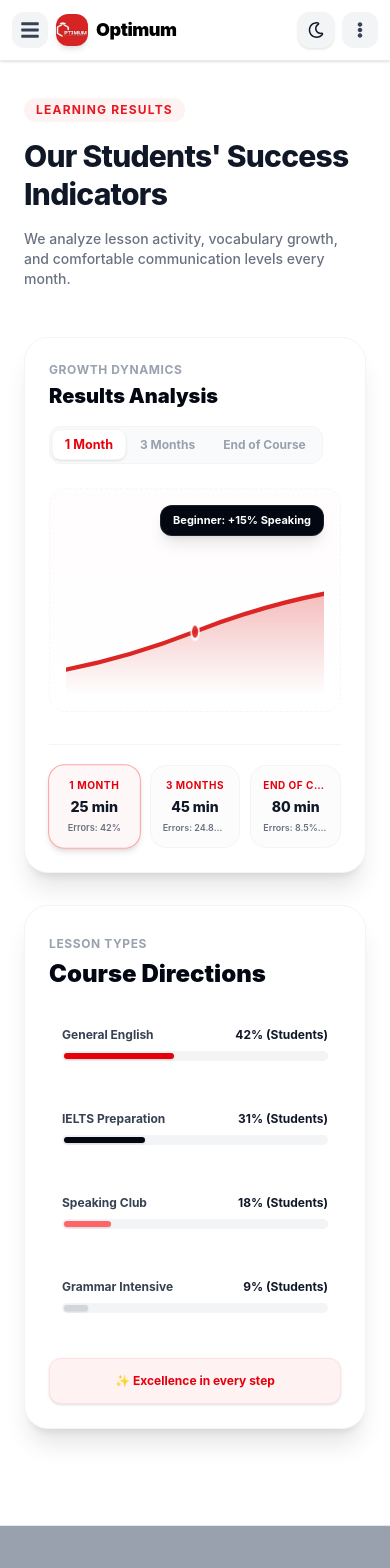
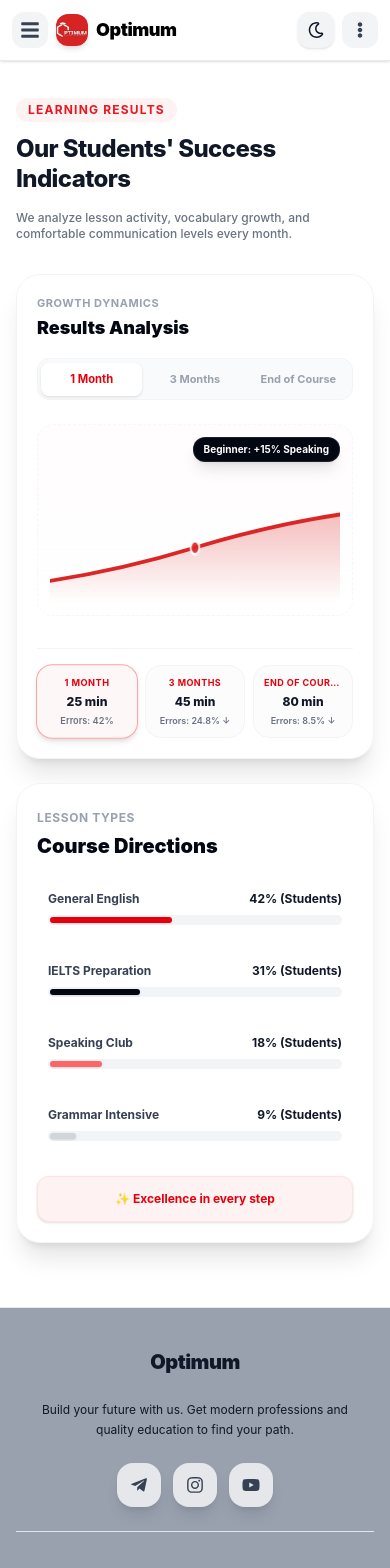
Before and after one commit to fm1227693-hub/PROJECT, a React (Vite) app: page /stats in a window 390 px wide. Shown: the top 1568 px of the page. Built offline with nearby package versions, Linux system fonts and the light colour scheme.

Commit message:
update code

```diff
--- a/src/components/Stats.jsx
+++ b/src/components/Stats.jsx
@@ -5,15 +5,19 @@ import 'aos/dist/aos.css'
 
 export default function Stats() {
     const { t } = useTranslation()
+    // Faqat '1m', '3m', 'end' qiymatlarini qabul qiladigan state
     const [activeTab, setActiveTab] = useState('1m');
 
+    // AOS kutubxonasini ishga tushirish
     useEffect(() => {
         AOS.init({
-            once: true,
-            offset: 100,
+            once: true, // Animatsiya faqat bir marta o'ynaydi
+            offset: 100, // Element ko'ringandan 100px keyin boshlanadi
+            duration: 800, // Standart animatsiya davomiyligi
         })
     }, [])
 
+    // Har bir tab uchun ma'lumotlar konfiguratsiyasi
     const dataConfig = {
         '1m': {
             label: t('statistic.tab1'),
@@ -47,51 +51,54 @@ export default function Stats() {
         }
     };
 
+    // Hozirgi faol tab bo'yicha ma'lumotlarni olish
     const current = dataConfig[activeTab];
 
     return (
-        <div className="max-w-7xl mx-auto px-6 lg:px-8 pt-24 mb-24 select-none font-sans transition-colors duration-200">
+        // Yuqori qismdagi padding pt-24 sm:pt-28 ga o'zgartirildi (fixed navbar uchun joy)
+        <div className="max-w-7xl mx-auto px-4 sm:px-6 lg:px-8 pt-24 sm:pt-28 mb-16 sm:mb-24 select-none font-sans transition-colors duration-200">
 
             {/* Sarlavha qismi */}
             <div
                 data-aos="fade-up"
-                data-aos-duration="800"
-                className="flex flex-col md:flex-row md:items-end justify-between mb-12 gap-4"
+                className="flex flex-col md:flex-row md:items-end justify-between mb-8 sm:mb-12 gap-4"
             >
                 <div className="max-w-xl">
                     <span className="text-xs font-bold uppercase tracking-widest text-red-600 dark:text-red-400 bg-red-50 dark:bg-red-500/10 px-3 py-1 rounded-full inline-block animate-pulse">
                         {t('statistic.badge')}
                     </span>
-                    <h2 className="text-3xl md:text-4xl font-extrabold text-gray-900 dark:text-white mt-4 tracking-tight leading-tight">
+                    <h2 className="text-2xl sm:text-3xl md:text-4xl font-extrabold text-gray-900 dark:text-white mt-3 sm:mt-4 tracking-tight leading-tight">
                         {t('statistic.title')}
                     </h2>
                 </div>
-                <p className="text-gray-500 dark:text-gray-400 font-medium text-sm md:text-base max-w-sm md:text-right">
+                <p className="text-gray-500 dark:text-gray-400 font-medium text-xs sm:text-sm md:text-base max-w-sm md:text-right">
                     {t('statistic.description')}
                 </p>
             </div>
 
-            <div className="grid grid-cols-1 lg:grid-cols-12 gap-8 items-stretch">
+            {/* Asosiy Grid kontent */}
+            <div className="grid grid-cols-1 lg:grid-cols-12 gap-6 sm:gap-8 items-stretch">
 
                 {/* Left Card: Chart & Dynamics */}
                 <div
                     data-aos="fade-right"
-                    data-aos-duration="800"
-                    className="bg-white dark:bg-gray-950 border border-gray-100 dark:border-gray-800 rounded-3xl p-6 sm:p-8 shadow-xl lg:col-span-7 flex flex-col justify-between hover:shadow-2xl transition-all duration-500 group/card"
+                    className="bg-white dark:bg-gray-950 border border-gray-100 dark:border-gray-800 rounded-3xl p-5 sm:p-8 shadow-xl lg:col-span-7 flex flex-col justify-between hover:shadow-2xl transition-all duration-500 group/card"
                 >
                     <div>
-                        <div className="flex flex-col lg:flex-row lg:items-center justify-between gap-4 mb-6">
+                        {/* Dinamik sarlavha va tablar qismi (Mobil uchun moslashtirilgan) */}
+                        <div className="flex flex-col gap-4 mb-6">
                             <div className="flex flex-col">
-                                <span className="text-xs font-bold text-gray-400 dark:text-gray-500 uppercase tracking-wider">{t('statistic.dynamicsTitle')}</span>
-                                <h3 className="text-xl sm:text-2xl font-black text-gray-950 dark:text-white mt-1">{t('statistic.analysisTitle')}</h3>
+                                <span className="text-[11px] sm:text-xs font-bold text-gray-400 dark:text-gray-500 uppercase tracking-wider">{t('statistic.dynamicsTitle')}</span>
+                                <h3 className="text-lg sm:text-xl md:text-2xl font-black text-gray-950 dark:text-white mt-0.5 sm:mt-1">{t('statistic.analysisTitle')}</h3>
                             </div>
 
-                            <div className="flex items-center gap-1 bg-gray-50 dark:bg-gray-900 p-1 rounded-xl border border-gray-100 dark:border-gray-800 self-start lg:self-auto overflow-x-auto max-w-full">
+                            {/* Tab tugmalari - Kichik ekranlarda 3 ta ustunga bo'linadi */}
+                            <div className="grid grid-cols-3 gap-1 bg-gray-50 dark:bg-gray-900 p-1 rounded-xl border border-gray-100 dark:border-gray-800 w-full">
                                 {Object.keys(dataConfig).map((key) => (
                                     <button
                                         key={key}
                                         onClick={() => setActiveTab(key)}
-                                        className={`px-3 py-1.5 text-xs font-bold rounded-lg transition-all duration-300 cursor-pointer active:scale-95 whitespace-nowrap text-center ${activeTab === key ? 'bg-white dark:bg-gray-800 shadow-sm text-red-600 dark:text-red-400 scale-105' : 'text-gray-400 dark:text-gray-500 hover:text-gray-900 dark:hover:text-white'}`}
+                                        className={`py-2 px-1 text-[11px] sm:text-xs font-bold rounded-lg transition-all duration-300 cursor-pointer active:scale-95 truncate text-center ${activeTab === key ? 'bg-white dark:bg-gray-800 shadow-sm text-red-600 dark:text-red-400 scale-[1.02]' : 'text-gray-400 dark:text-gray-500 hover:text-gray-900 dark:hover:text-white'}`}
                                     >
                                         {dataConfig[key].label}
                                     </button>
@@ -99,8 +106,8 @@ export default function Stats() {
                             </div>
                         </div>
 
-                        {/* Grafik bloki */}
-                        <div className="w-full h-56 bg-gradient-to-b from-red-50/20 dark:from-red-500/10 to-transparent rounded-2xl p-4 flex items-end relative border border-dashed border-gray-100/70 dark:border-gray-800 mb-6 overflow-hidden transition-all duration-500 group-hover/card:border-red-200 dark:group-hover/card:border-red-900/40">
+                        {/* Grafik ko'rinishi */}
+                        <div className="w-full h-48 sm:h-56 bg-gradient-to-b from-red-50/20 dark:from-red-500/10 to-transparent rounded-2xl p-3 sm:p-4 flex items-end relative border border-dashed border-gray-100/70 dark:border-gray-800 mb-6 overflow-hidden transition-all duration-500 group-hover/card:border-red-200 dark:group-hover/card:border-red-900/40">
                             <svg className="w-full h-full transition-all duration-700 ease-in-out" viewBox="0 0 400 150" preserveAspectRatio="none">
                                 <defs>
                                     <linearGradient id="largeChartGrad" x1="0" y1="0" x2="0" y2="1">
@@ -110,17 +117,19 @@ export default function Stats() {
                                 </defs>
                                 <path d={current.gradD} fill="url(#largeChartGrad)" className="transition-all duration-700 ease-in-out" />
                                 <path d={current.pathD} stroke="#dc2626" strokeWidth="3.5" strokeLinecap="round" strokeLinejoin="round" fill="none" className="transition-all duration-700 ease-in-out" />
+                                {/* Pulsatsiyalanuvchi nuqta */}
                                 <circle cx={current.circleX} cy={current.circleY} r="6" fill="#dc2626" stroke="#ffffff" strokeWidth="2.5" className="transition-all duration-700 ease-in-out animate-pulse" />
                             </svg>
 
-                            <div className="absolute top-4 right-4 sm:top-6 sm:right-6 bg-gray-950 dark:bg-white text-white dark:text-gray-950 text-[11px] font-bold px-3 py-1.5 rounded-xl shadow-lg transition-all duration-500 transform hover:scale-105 border border-white/10 dark:border-gray-900/10">
+                            {/* Trend haqida yorliq */}
+                            <div className="absolute top-3 right-3 sm:top-6 sm:right-6 bg-gray-950 dark:bg-white text-white dark:text-gray-950 text-[10px] sm:text-[11px] font-bold px-2.5 py-1 sm:px-3 sm:py-1.5 rounded-xl shadow-lg transition-all duration-500 transform hover:scale-105 border border-white/10 dark:border-gray-900/10">
                                 {current.trendText}
                             </div>
                         </div>
                     </div>
 
-                    {/* Pastki 3 ta oy kartochkalari (Dizaynli chiziq qaytarildi) */}
-                    <div className="grid grid-cols-3 gap-2.5 sm:gap-3 border-t border-gray-100 dark:border-gray-800/80 pt-5 mt-2 text-center">
+                    {/* Pastki 3 ta oy kartochkalari (Statistikani tez almashtirish uchun) */}
+                    <div className="grid grid-cols-3 gap-2 sm:gap-3 border-t border-gray-100 dark:border-gray-800/80 pt-4 sm:pt-5 mt-2 text-center">
                         {Object.keys(dataConfig).map((key) => {
                             const item = dataConfig[key];
                             const isActive = activeTab === key;
@@ -128,10 +137,10 @@ export default function Stats() {
                                 <div
                                     key={key}
                                     onClick={() => setActiveTab(key)}
-                                    className={`p-3 rounded-2xl border transition-all duration-300 cursor-pointer active:scale-95 hover:border-red-400 hover:-translate-y-1 flex flex-col justify-between ${isActive ? 'bg-red-50/60 dark:bg-red-500/10 border-red-300 dark:border-red-900/60 shadow-md scale-[1.02]' : 'bg-gray-50/50 dark:bg-gray-900/50 border-gray-100 dark:border-gray-800'}`}
+                                    className={`p-2.5 sm:p-3 rounded-2xl border transition-all duration-300 cursor-pointer active:scale-95 hover:border-red-400 hover:-translate-y-1 flex flex-col justify-between ${isActive ? 'bg-red-50/60 dark:bg-red-500/10 border-red-300 dark:border-red-900/60 shadow-md scale-[1.02]' : 'bg-gray-50/50 dark:bg-gray-900/50 border-gray-100 dark:border-gray-800'}`}
                                 >
-                                    <span className="text-[10px] sm:text-xs font-bold text-red-600 dark:text-red-400 block uppercase tracking-wider truncate">{item.label}</span>
-                                    <span className="text-sm sm:text-base font-extrabold text-gray-900 dark:text-white block my-1">{item.speaking}</span>
+                                    <span className="text-[9px] sm:text-xs font-bold text-red-600 dark:text-red-400 block uppercase tracking-wider truncate">{item.label}</span>
+                                    <span className="text-xs sm:text-base font-extrabold text-gray-900 dark:text-white block my-1">{item.speaking}</span>
                                     <span className="text-[9px] sm:text-[10px] font-semibold text-gray-500 dark:text-gray-400 block truncate">{item.errors}</span>
                                 </div>
                             );
@@ -142,61 +151,35 @@ export default function Stats() {
                 {/* Right Card: Course Types & Progress Bars */}
                 <div
                     data-aos="fade-left"
-                    data-aos-duration="800"
-                    className="bg-white dark:bg-gray-950 border border-gray-100 dark:border-gray-800 rounded-3xl p-6 sm:p-8 shadow-xl lg:col-span-5 flex flex-col justify-between hover:shadow-2xl transition-all duration-500 group/card"
+                    className="bg-white dark:bg-gray-950 border border-gray-100 dark:border-gray-800 rounded-3xl p-5 sm:p-8 shadow-xl lg:col-span-5 flex flex-col justify-between hover:shadow-2xl transition-all duration-500 group/card"
                 >
                     <div>
                         <span className="text-xs font-bold text-gray-400 dark:text-gray-500 uppercase tracking-wider">{t('statistic.courseTypeTitle')}</span>
-                        <h3 className="text-2xl font-black text-gray-950 dark:text-white mt-1 mb-6">{t('statistic.coursesTitle')}</h3>
+                        <h3 className="text-xl sm:text-2xl font-black text-gray-950 dark:text-white mt-1 mb-5 sm:mb-6">{t('statistic.coursesTitle')}</h3>
 
-                        <div className="space-y-6">
-                            {/* 1-progress */}
-                            <div className="space-y-2 group p-3 rounded-2xl transition-all duration-300 hover:bg-gray-50/80 dark:hover:bg-gray-900/40 border border-transparent hover:border-gray-100 dark:hover:border-gray-800">
-                                <div className="flex justify-between text-xs font-bold">
-                                    <span className="text-gray-700 dark:text-gray-300 group-hover:text-red-600 dark:group-hover:text-red-400 transition-colors">General English</span>
-                                    <span className="text-gray-900 dark:text-white">42% {t('statistic.studentsText')}</span>
+                        <div className="space-y-4 sm:space-y-6">
+                            {/* Kurslar ro'yxati va progress barlar */}
+                            {[
+                                { name: 'General English', progress: '42%', color: 'bg-red-600' },
+                                { name: 'IELTS Preparation', progress: '31%', color: 'bg-gray-950 dark:bg-white' },
+                                { name: 'Speaking Club', progress: '18%', color: 'bg-red-400' },
+                                { name: 'Grammar Intensive', progress: '9%', color: 'bg-gray-300 dark:bg-gray-700' }
+                            ].map((course, index) => (
+                                <div key={index} className="space-y-2 group p-2.5 sm:p-3 rounded-2xl transition-all duration-300 hover:bg-gray-50/80 dark:hover:bg-gray-900/40 border border-transparent hover:border-gray-100 dark:hover:border-gray-800">
+                                    <div className="flex justify-between text-xs font-bold">
+                                        <span className="text-gray-700 dark:text-gray-300 group-hover:text-red-600 dark:group-hover:text-red-400 transition-colors">{course.name}</span>
+                                        <span className="text-gray-900 dark:text-white">{course.progress} {t('statistic.studentsText')}</span>
+                                    </div>
+                                    <div className="w-full h-2.5 bg-gray-100 dark:bg-gray-900 rounded-full overflow-hidden p-0.5">
+                                        <div className={`${course.color} h-full rounded-full transition-all duration-1000 ease-out group-hover:brightness-110 shadow-sm`} style={{ width: course.progress }}></div>
+                                    </div>
                                 </div>
-                                <div className="w-full h-2.5 bg-gray-100 dark:bg-gray-900 rounded-full overflow-hidden p-0.5">
-                                    <div className="bg-red-600 h-full rounded-full transition-all duration-1000 ease-out group-hover:brightness-110 shadow-sm" style={{ width: '42%' }}></div>
-                                </div>
-                            </div>
-
-                            {/* 2-progress */}
-                            <div className="space-y-2 group p-3 rounded-2xl transition-all duration-300 hover:bg-gray-50/80 dark:hover:bg-gray-900/40 border border-transparent hover:border-gray-100 dark:hover:border-gray-800">
-                                <div className="flex justify-between text-xs font-bold">
-                                    <span className="text-gray-700 dark:text-gray-300 group-hover:text-red-600 dark:group-hover:text-red-400 transition-colors">IELTS Preparation</span>
-                                    <span className="text-gray-900 dark:text-white">31% {t('statistic.studentsText')}</span>
-                                </div>
-                                <div className="w-full h-2.5 bg-gray-100 dark:bg-gray-900 rounded-full overflow-hidden p-0.5">
-                                    <div className="bg-gray-950 dark:bg-white h-full rounded-full transition-all duration-1000 ease-out group-hover:opacity-80 shadow-sm" style={{ width: '31%' }}></div>
-                                </div>
-                            </div>
-
-                            {/* 3-progress */}
-                            <div className="space-y-2 group p-3 rounded-2xl transition-all duration-300 hover:bg-gray-50/80 dark:hover:bg-gray-900/40 border border-transparent hover:border-gray-100 dark:hover:border-gray-800">
-                                <div className="flex justify-between text-xs font-bold">
-                                    <span className="text-gray-700 dark:text-gray-300 group-hover:text-red-600 dark:group-hover:text-red-400 transition-colors">Speaking Club</span>
-                                    <span className="text-gray-900 dark:text-white">18% {t('statistic.studentsText')}</span>
-                                </div>
-                                <div className="w-full h-2.5 bg-gray-100 dark:bg-gray-900 rounded-full overflow-hidden p-0.5">
-                                    <div className="bg-red-400 h-full rounded-full transition-all duration-1000 ease-out group-hover:brightness-110 shadow-sm" style={{ width: '18%' }}></div>
-                                </div>
-                            </div>
-
-                            {/* 4-progress */}
-                            <div className="space-y-2 group p-3 rounded-2xl transition-all duration-300 hover:bg-gray-50/80 dark:hover:bg-gray-900/40 border border-transparent hover:border-gray-100 dark:hover:border-gray-800">
-                                <div className="flex justify-between text-xs font-bold">
-                                    <span className="text-gray-700 dark:text-gray-300 group-hover:text-red-600 dark:group-hover:text-red-400 transition-colors">Grammar Intensive</span>
-                                    <span className="text-gray-900 dark:text-white">9% {t('statistic.studentsText')}</span>
-                                </div>
-                                <div className="w-full h-2.5 bg-gray-100 dark:bg-gray-900 rounded-full overflow-hidden p-0.5">
-                                    <div className="bg-gray-300 dark:bg-gray-700 h-full rounded-full transition-all duration-1000 ease-out group-hover:bg-gray-400 dark:group-hover:bg-gray-600 shadow-sm" style={{ width: '9%' }}></div>
-                                </div>
-                            </div>
+                            ))}
                         </div>
                     </div>
 
-                    <div className="w-full mt-8 py-3.5 bg-red-50 dark:bg-red-500/10 text-red-600 dark:text-red-400 font-bold rounded-xl border border-red-100 dark:border-red-900/30 text-xs flex items-center justify-center gap-2 hover:bg-red-100 dark:hover:bg-red-500/20 transition-all duration-300 transform hover:-translate-y-0.5 shadow-sm">
+                    {/* Pastki yozuv */}
+                    <div className="w-full mt-6 sm:mt-8 py-3.5 bg-red-50 dark:bg-red-500/10 text-red-600 dark:text-red-400 font-bold rounded-xl border border-red-100 dark:border-red-900/30 text-xs flex items-center justify-center gap-2 hover:bg-red-100 dark:hover:bg-red-500/20 transition-all duration-300 transform hover:-translate-y-0.5 shadow-sm">
                         {t('statistic.footerText')}
                     </div>
                 </div>
```
